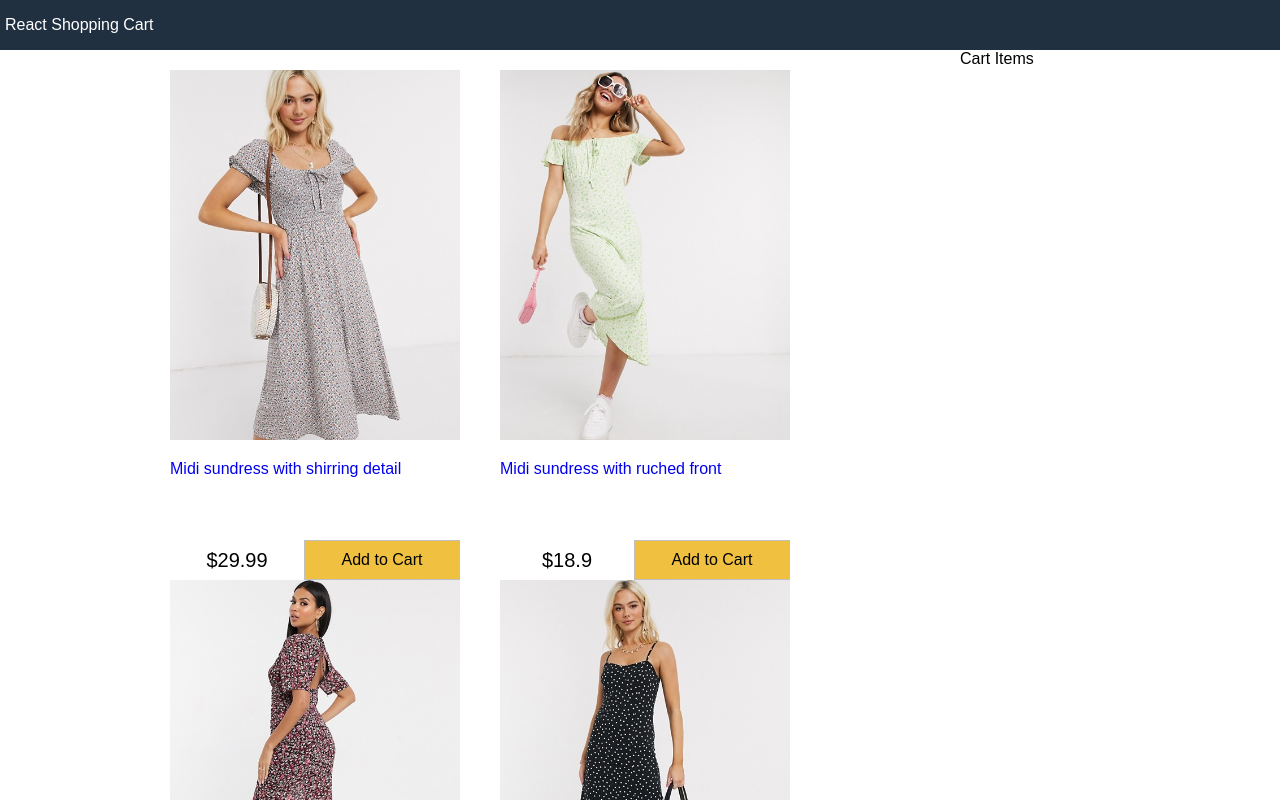
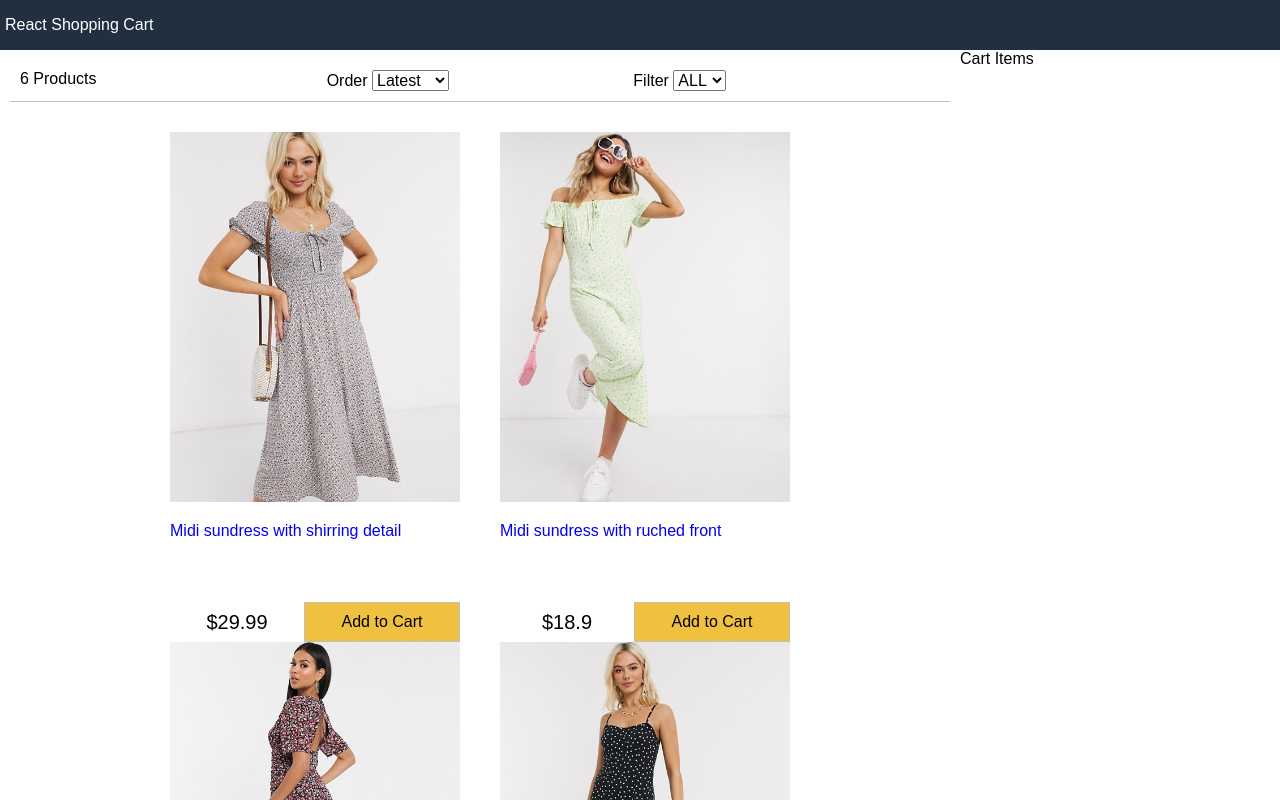
Before and after one commit to frontendprof/full-shoppingcart-react-redux, a React (Create React App) app: page / in a window 1280 px wide. Shown: the top 800 px of the page. Built offline with nearby package versions, Linux system fonts and the light colour scheme.

Commit message:
Filter component creation

```diff
--- a/src/App.js
+++ b/src/App.js
@@ -1,4 +1,5 @@
 import React from 'react';
+import Filter from './components/Filter';
 import Products from './components/Products';
 import data from "./data.json";
 
@@ -29,6 +30,7 @@
           <div className="content">
 
             <div className="main">
+              <Filter count={this.state.products.length}/>
               <Products products={this.state.products}/>
             </div>
 
--- /dev/null
+++ b/src/components/Filter.jsx
@@ -0,0 +1,33 @@
+
+import React, { Component } from 'react'
+
+export default class Filter extends Component {
+    render() {
+        return (
+            <div className="filter">
+                <div className="filter-result">{this.props.count} Products</div>
+                <div className="filter-sort">
+                    Order {" "}
+                    <select>
+                        <option>Latest</option>
+                        <option value="lowest">Lowest</option>
+                        <option value="highest">Highest</option>
+
+                    </select>
+                </div>
+
+                <div className="filter-size">Filter {" "}
+                 <select>
+                     <option value="">ALL</option>
+                     <option value="XS">XS</option>
+                     <option value="S">S</option>
+                     <option value="M">M</option>
+                     <option value="L">L</option>
+                     <option value="XL">XL</option>
+                     <option value="XXL">XXL</option>
+                 </select>
+                 </div>
+            </div>
+        )
+    }
+}
--- a/src/components/Products.jsx
+++ b/src/components/Products.jsx
@@ -6,7 +6,7 @@
 
 
 export default class Products extends Component {
-    render(props) {
+    render() {
         return (
             <div>
                 <ul className="products">
--- a/src/index.css
+++ b/src/index.css
@@ -138,3 +138,18 @@
 .button.primary{
   background-color: #f0c040;
 }
+
+
+/* Filter */
+
+.filter{
+  display: flex;
+  justify-content: space-between;
+  padding: 1rem;
+  margin:1rem;
+  border-bottom: .1rem #c0c0c0 solid;
+}
+
+.filter div{
+  flex:1;
+}
```
